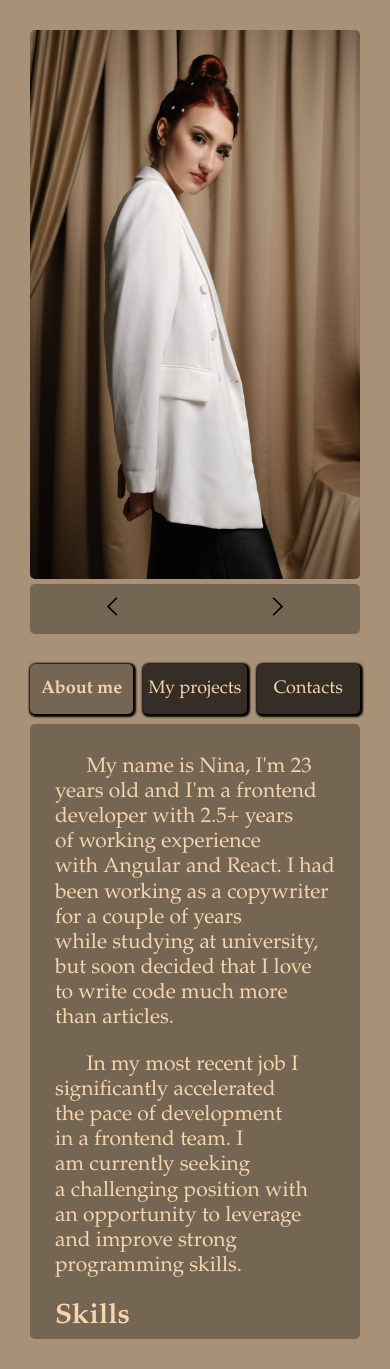
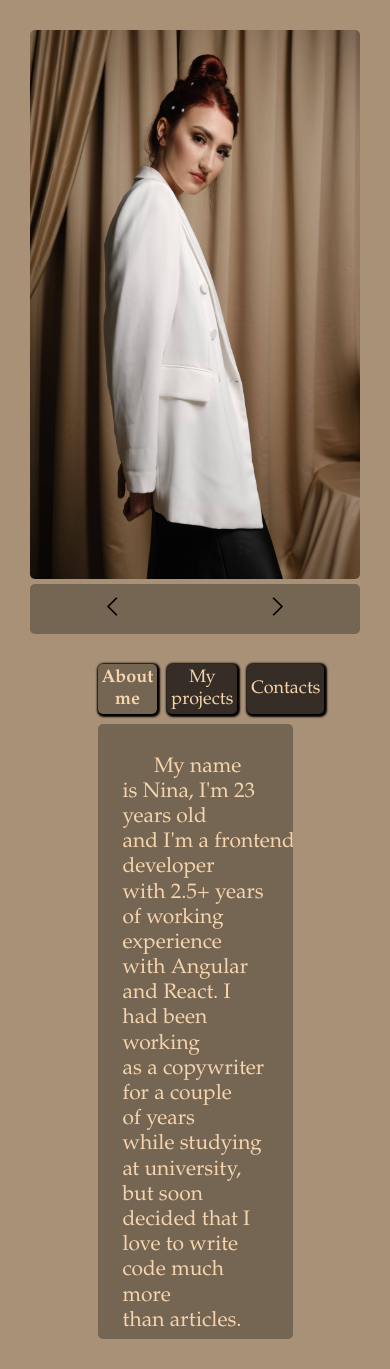
Before and after one commit to ninaTorgunakova/portfolio, a React (Create React App) app: page / in a window 390 px wide. Built offline with nearby package versions, Linux system fonts and the light colour scheme.

Commit message:
Убран дерг на планшетах

```diff
--- a/src/MainPage/MainPage.sass
+++ b/src/MainPage/MainPage.sass
@@ -96,8 +96,6 @@
   gap: 10px
   width: 50vw
   height: 100%
-  @media screen and (max-width: 900px)
-    width: 100%
   @media screen and (max-width: 600px)
     margin-left: 0
   & .tabs
```
